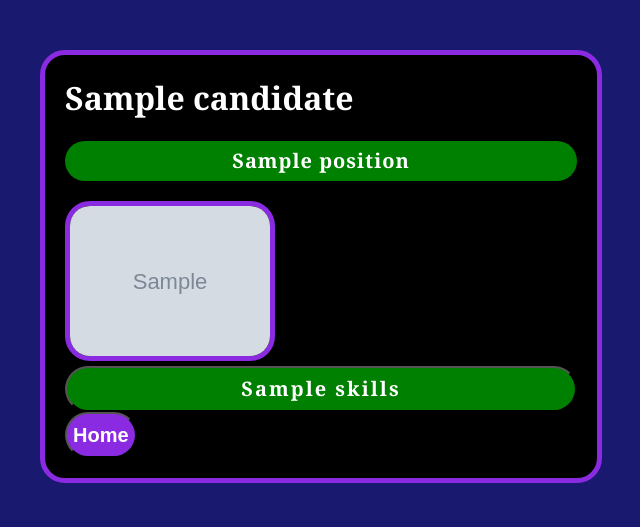
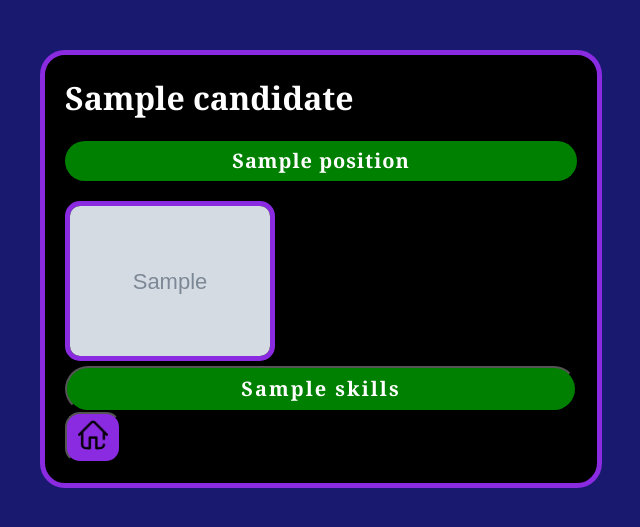
Before and after one commit to dolinenko2006/lessen_11_Dolinenko, a Flask app: template templates/card.html in a window 1280 px wide. Shown: the top 527 px of the page, without its empty margins (360-1000 px from the left). Run offline with Flask 2, Linux system fonts and the light colour scheme; the template is opened without the code that fills it: most values are stand-ins (such as "Sample title", 1, 10 or a date in 2020); grey boxes marked "Sample" are stand-in pictures.

Commit message:
criete static/dir. corect html-files, icon

```diff
--- a/static/style_2.css
+++ b/static/style_2.css
@@ -12,7 +12,7 @@ body {
 }
 img {
     border: 5px solid blueviolet;
-    border-radius: 25px;
+    border-radius: 15px;
 
 }
 .button {
@@ -29,12 +29,12 @@ img {
 }
 .violet {
     background: blueviolet;
-    border-radius: 25px;
+    border-radius: 15px;
     font-weight: bolder;*/
     font-family:  Georgia, "Times New Roman", Times, serif;
     color: white;
     font-size: 20px;
-    line-height: 2;*/
+    /*line-height: 2;*/
     letter-spacing: 2px;
     text-align: center;*/
 }
--- a/templates/card.html
+++ b/templates/card.html
@@ -22,7 +22,7 @@
 
 
         <form action="/">
-            <button class="violet"> Home
+            <button class="violet">  <img src="../static/icon.png" width=30/>
         </form>
 
     </body>
--- a/templates/skill.html
+++ b/templates/skill.html
@@ -20,7 +20,7 @@
             {% endfor %}
 
     <form action="/">
-            <button class="violet"> Home
+            <button class="violet"> <img src="../static/icon.png" width=30/>
     </form>
 
     </body>
```
Also changed, not shown: static/icon.png (added).
